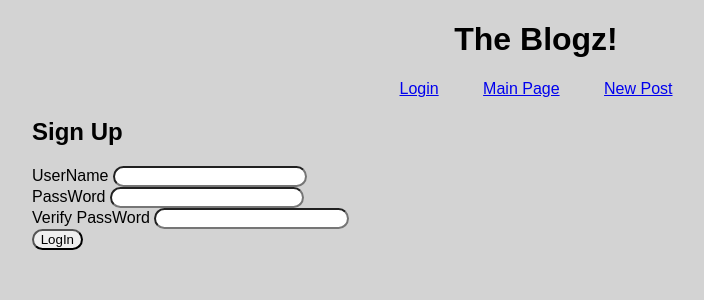
After one commit to austinlesure/blogz, a Flask app: page /signup in a window 1280 px wide. The commit adds this page. Shown: the top 300 px of the page, without its empty margins (104-808 px from the left). Run offline with Flask 2, Linux system fonts and the light colour scheme.

Commit message:
New Project! Yay!

```diff
--- a/main.py
+++ b/main.py
@@ -1,11 +1,12 @@
-from flask import Flask, request, redirect, render_template
+from flask import Flask, request, redirect, render_template, session
 from flask_sqlalchemy import SQLAlchemy
 
 app = Flask(__name__)
 app.config['DEBUG'] = True
-app.config['SQLALCHEMY_DATABASE_URI'] = 'mysql+pymysql://_______________@localhost:3306/sandwichees'
+app.config['SQLALCHEMY_DATABASE_URI'] = 'mysql+pymysql://root:Monday2Friday!@localhost:3306/sandwichees'
 app.config['SQLALCHEMY_ECHO'] = True
 db = SQLAlchemy(app)
+app.secret_key = 'DoobieDoobieDoo!'
 
 
 class Blog(db.Model):
@@ -13,11 +14,29 @@ class Blog(db.Model):
     id = db.Column(db.Integer, primary_key=True)
     title = db.Column(db.String(120))
     body = db.Column(db.String(12000))
+    owner_id = db.Column(db.Integer, db.ForeignKey('user.id'))
 
-    def __init__(self, title, body):
+    def __init__(self, title, body, owner_id):
         self.title = title
         self.body = body
+        self.owner = owner_id
 
+class User(db.Model):
+
+    id = db.Column(db.Integer, primary_key=True)
+    username = db.Column(db.String(120))
+    password = db.Column(db.String(32))
+    blogs = db.relationship('Blog', backref='owner')
+
+    def __init__(self, username, password):
+        self.username = username
+        self.password = password
+
+#@app.before_request
+#def require_login():
+#    allowed_routes = ['login', 'signup']
+#    if request.endpoint not in allowed_routes and 'user' not in session:
+#        return redirect('/login')
 
 @app.route('/', methods=['GET'])
 def index():
@@ -27,6 +46,7 @@ def index():
 def newpost():
     blogs = Blog.query.all()
     if request.method == 'POST':
+        user = session['user']
         error_msg = ''
         blog_title = request.form['blog_title']
         blog_body = request.form['blog_body']
@@ -36,7 +56,7 @@ def newpost():
             error_msg += ' Body Empty! '
         if len(blog_title) == 0 or len(blog_body) == 0:
             return render_template('newpost.html',title="The Blogz!", blog_title = blog_title, blog_body = blog_body, error_msg = error_msg)
-        new_blog = Blog(blog_title, blog_body)
+        new_blog = Blog(blog_title, blog_body, user.id)
         db.session.add(new_blog)
         db.session.commit()
         return redirect('/blog?id=' + str(new_blog.id))
@@ -53,5 +73,56 @@ def blog_post():
         blogs = Blog.query.all()
         return render_template('main.html', title = 'The Blogz', blogs = blogs)
 
+@app.route('/login', methods=['POST', 'GET'])
+def login():
+    error_msg = ''
+    if request.method == 'POST':
+        username = request.form['username']
+        password = request.form['password']
+        if User.query.filter(User.username == username):
+            user = User.query.filter(User.username == username).first()
+        else:
+            error_msg = 'No such user'
+            return render_template('login.html', title = 'Login', error_msg = error_msg)
+        if password != user.password:
+            error_msg = 'Password incorrect'
+            return render_template('login.html', title = 'Login', user = user.username, error_msg = error_msg)
+        else:
+            session['user'] = user
+            return redirect('/')
+    else:
+        return render_template('login.html')
+
+@app.route('/signup', methods=['POST', 'GET'])
+def signup():
+    error_msg = ''
+    if request.method == 'POST':
+        username = request.form['username']
+        password = request.form['password']
+        verify = request.form['verify']
+        existing_user = User.query.filter_by(username=username).first()
+        if not existing_user:
+            new_user = User(username, password)
+            db.session.add(new_user)
+            db.session.commit()
+            session['user'] = user
+            return redirect('/')
+        else:
+            error_msg = 'Duplicate User'
+            return render_template('signup.html', title = 'Sign Up', error_msg = error_msg)
+        if len(username) < 3 or len(password) < 3:
+            error_msg = 'Username and/or password must be at least 3 characters long'
+            return render_template('signup.html', title = 'Sign Up', error_msg = error_msg)
+        if password != verify:
+            error_msg = 'Passwords do not match'
+            return render_template('signup.html', title = 'Sign Up', username = username, error_msg = error_msg)
+
+    return render_template('signup.html', title = 'Sign Up')
+
+@app.route('/logout')
+def logout():
+    del session['user']
+    return redirect('/')
+
 if __name__ == '__main__':
     app.run()
--- /dev/null
+++ b/static/style.css
@@ -0,0 +1,34 @@
+textarea {
+    width: 540px;
+    height: 135px;
+}
+input {
+    border-radius: 1em;
+    padding-left: 0.5em;
+    padding-right: 0.5em;
+}
+html {
+    width: 80%;
+    margin-left: auto;
+    margin-right: auto;
+    font-family: sans-serif;
+    background-color: lightgrey;
+}
+h1 {
+    text-align: center;
+}
+nav ul li {
+    display: inline;
+    margin-left: 20px;
+    margin-right: 20px;
+}
+nav ul {
+    padding: 0px;
+    text-align: center;
+    margin-right: auto;
+    margin-lef: auto;
+}
+.error{
+    color: red;
+    text-align: center;
+}
--- a/templates/base.html
+++ b/templates/base.html
@@ -2,42 +2,13 @@
 <html>
     <head>
         <title>{{title}}</title>
-        <style media="screen">
-            textarea {
-                width: 540px;
-                height: 135px;
-            }
-            html {
-                width: 80%;
-                margin-left: auto;
-                margin-right: auto;
-                font-family: sans-serif;
-                background-color: lightgrey;
-            }
-            h1 {
-                text-align: center;
-            }
-            nav ul li {
-                display: inline;
-                margin-left: 20px;
-                margin-right: 20px;
-            }
-            nav ul {
-                padding: 0px;
-                text-align: center;
-                margin-right: auto;
-                margin-lef: auto;
-            }
-            .error{
-                color: red;
-                text-align: center;
-            }
-        </style>
+        <link rel="stylesheet" type="text/css" href="{{ url_for('static', filename='style.css') }}" />
     </head>
 <body>
     <h1>The Blogz!</h1>
     <nav>
         <ul>
+            <li><a href='/login'>Login</a></li>
             <li><a href='/blog'>Main Page</a></li>
             <li><a href='/newpost'>New Post</a></li>
         </ul>
--- /dev/null
+++ b/templates/signup.html
@@ -0,0 +1,17 @@
+{% extends "base.html" %}
+
+{% block content %}
+
+<h2>Sign Up</h2>
+<form action='/signup' method='post'>
+    <label for='username'>UserName</label>
+    <input name='username' id='username' type='text' value='{{username}}' /> <br />
+    <label for='password'>PassWord</label>
+    <input name='password' id='password' type='password' value='{{password}}' /> <br />
+    <label for='verify'>Verify PassWord</label>
+    <input name='verify' id='verify' type='password' value='{{verify}}' /> <br />
+    <input type='submit' value='LogIn' />
+</form>
+<p class="error">{{error_msg}}</p>
+
+{% endblock %}
```
Also changed, not shown: templates/login.html (added, +15 -0 lines), templates/index.html (added), templates/single_user.html (added).
